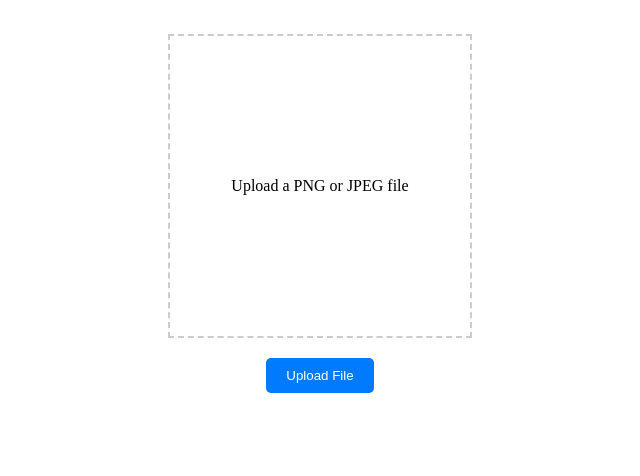
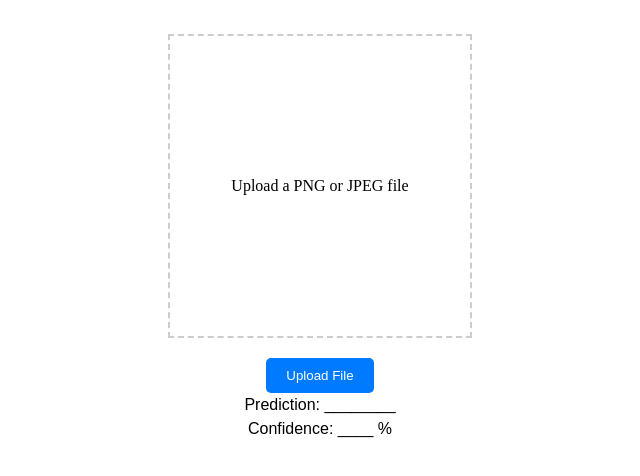
Before and after one commit to nb04/nb04.github.io, a plain HTML site: page index.html in a window 1280 px wide. Shown: the part 72-548 px from the top of the page, without its empty margins (320-960 px from the left). Drawn offline with Linux system fonts and the light colour scheme.

Commit message:
Update index.html

```diff
--- a/index.html
+++ b/index.html
@@ -14,6 +14,26 @@
       margin: 0;
       font-family: Arial, sans-serif;
       height: 48px
+    }
+
+    /* Styles for the title*/
+    .pred {
+      display:flex;
+      justify-content: center;
+      align-items: center;
+      margin: 0;
+      font-family: Arial, sans-serif;
+      height: 24px
+    }
+
+    /* Styles for the title*/
+    .conf {
+      display:flex;
+      justify-content: center;
+      align-items: center;
+      margin: 0;
+      font-family: Arial, sans-serif;
+      height: 24px
     }
 
     /* Styles for the upload container */
@@ -53,9 +73,11 @@
   </style>
 </head>
 <body>
+
   <div class="title">
     <h1>Haddock Spoilage Detection</h1>
   </div>
+
   <!-- Container for the upload elements -->
   <div class="upload-container">
     <!-- Placeholder for the uploaded file or message -->
@@ -67,6 +89,14 @@
     <input type="file" id="fileInput" accept=".png, .jpeg, .jpg" style="display:none;">
     <!-- Button to trigger file upload -->
     <button class="upload-button" onclick="document.getElementById('fileInput').click();">Upload File</button>
+  </div>
+
+  <div class="pred">
+    <p>Prediction: ________</p>
+  </div>
+
+  <div class="conf">
+    <p>Confidence: ____ %</p>
   </div>
 
   <!-- JavaScript code to handle file upload -->
```
